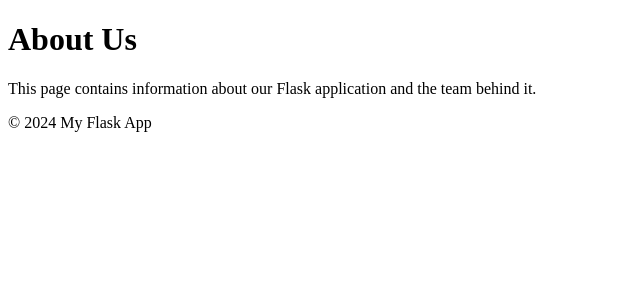
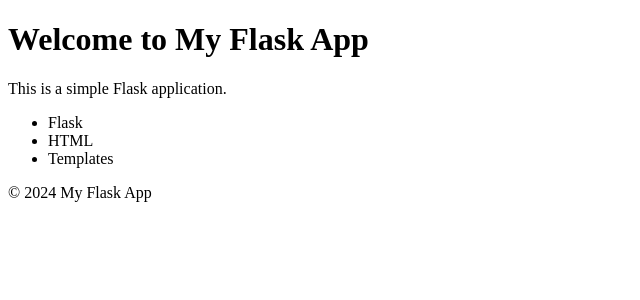
Before and after one commit to ScOreX-242/holbertonschool-higher_level_programming, a Flask app: template python-server_side_rendering/templates/index.html in a window 1280 px wide. Shown: the part 98-398 px from the top of the page, without its empty margins (0-640 px from the left). Run offline with Flask 3, Linux system fonts and the light colour scheme; the template is opened without the code that fills it, so the values that code supplies are empty.

Commit message:
Revise index.html title and welcome message
Updated the title and content of the index page to reflect the application name and provide a brief introduction.

```diff
--- a/python-server_side_rendering/templates/index.html
+++ b/python-server_side_rendering/templates/index.html
@@ -1,13 +1,18 @@
 <!doctype html>
 <html lang="en">
 <head>
-    <title>About - My Flask App</title>
+    <title>My Flask App</title>
 </head>
 <body>
     {% include 'header.html' %}
 
-    <h1>About Us</h1>
-    <p>This page contains information about our Flask application and the team behind it.</p>
+    <h1>Welcome to My Flask App</h1>
+    <p>This is a simple Flask application.</p>
+    <ul>
+        <li>Flask</li>
+        <li>HTML</li>
+        <li>Templates</li>
+    </ul>
 
     {% include 'footer.html' %}
 </body>
```
